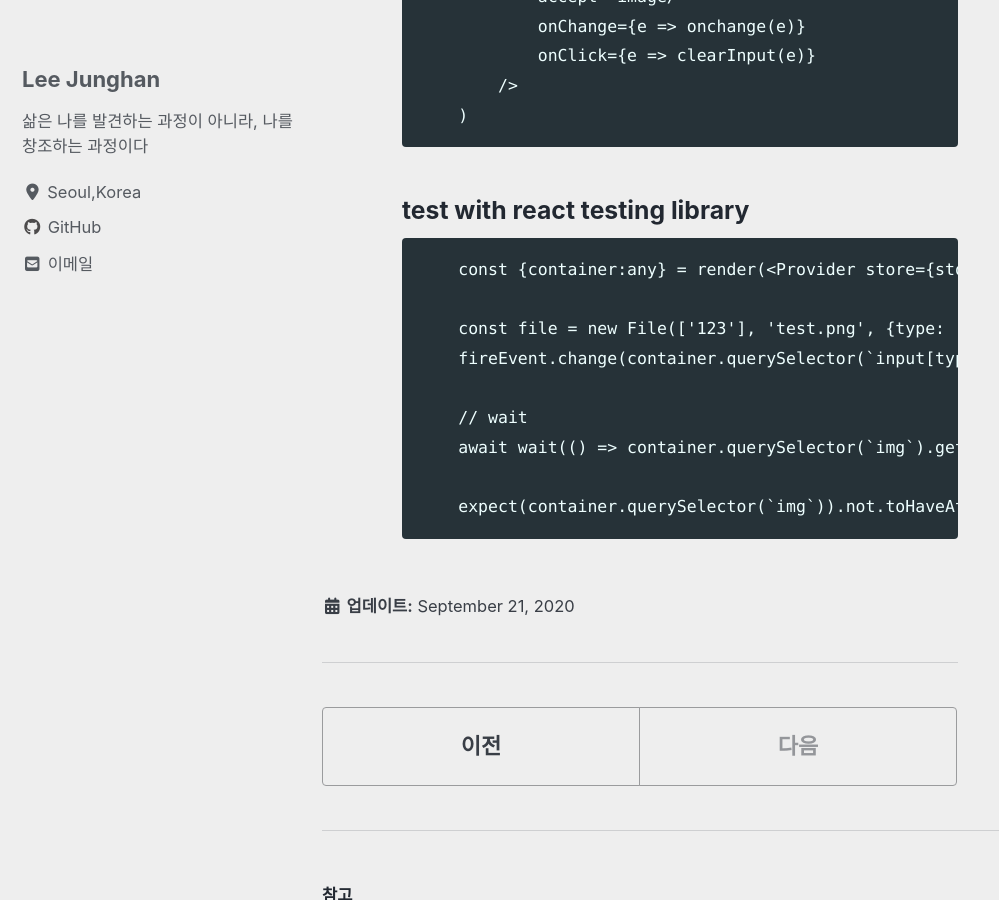
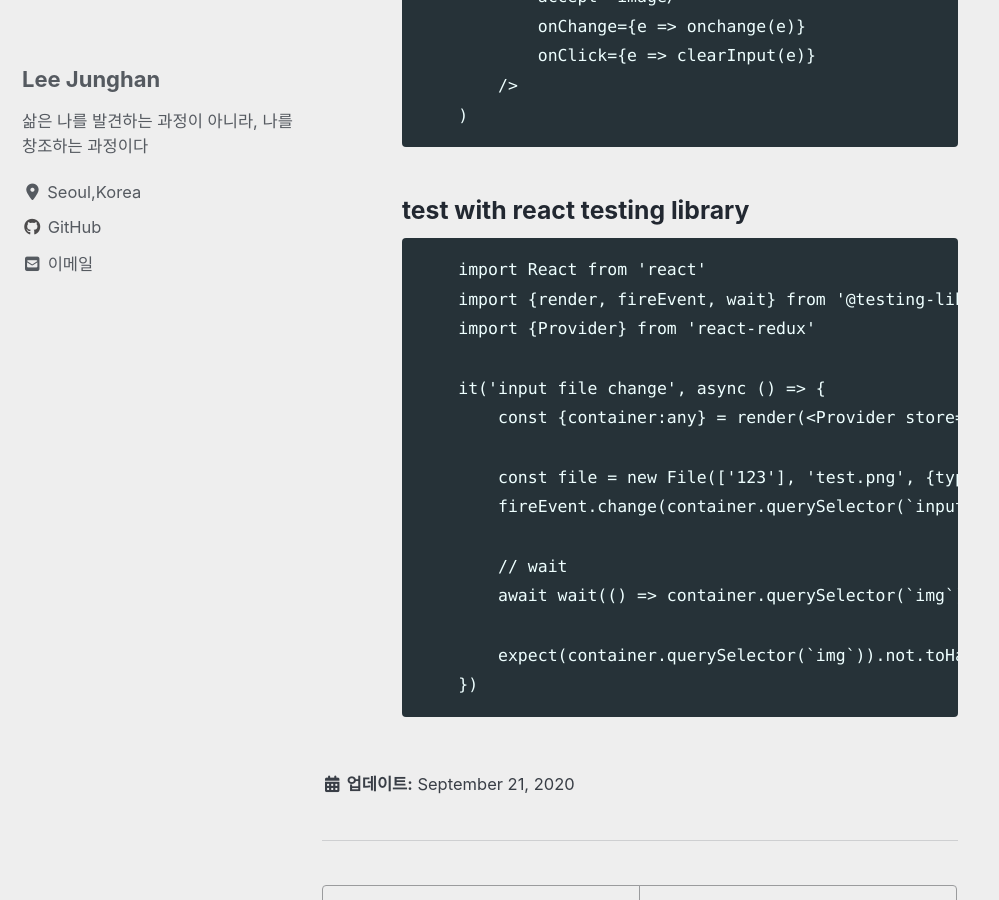
Before and after one commit to toyjhlee/toyjhlee.github.com, a Jekyll site: the page built from _posts/2020-09-21-html-input-file.md, in a window 1280 px wide and 900 px high, scrolled down 1489 px. Shown: the whole window, without its empty margins (0-999 px from the left). Built offline with Jekyll 4.4.1, drawn with Linux system fonts in a browser that asks for light colours; cached includes are drawn as plain includes; nearby versions of some CDN libraries.

Commit message:
docs: update

````diff
--- a/_posts/2020-09-21-html-input-file.md
+++ b/_posts/2020-09-21-html-input-file.md
@@ -47,13 +47,19 @@
     ### test with react testing library
 
     ```
-        const {container:any} = render(<Provider store={store}><Component /></Provider>)
+        import React from 'react'
+        import {render, fireEvent, wait} from '@testing-library/react'
+        import {Provider} from 'react-redux'
 
-        const file = new File(['123'], 'test.png', {type: 'image/png'})
-        fireEvent.change(container.querySelector(`input[type=file]`), {target: {files: [file], result: ''}})
+        it('input file change', async () => {
+            const {container:any} = render(<Provider store={store}><Component /></Provider>)
 
-        // wait
-        await wait(() => container.querySelector(`img`).getAttribute('src') !== '')
+            const file = new File(['123'], 'test.png', {type: 'image/png'})
+            fireEvent.change(container.querySelector(`input[type=file]`), {target: {files: [file], result: ''}})
 
-        expect(container.querySelector(`img`)).not.toHaveAttribute('src', '')
+            // wait
+            await wait(() => container.querySelector(`img`).getAttribute('src') !== '')
+
+            expect(container.querySelector(`img`)).not.toHaveAttribute('src', '')
+        })
     ```
````
